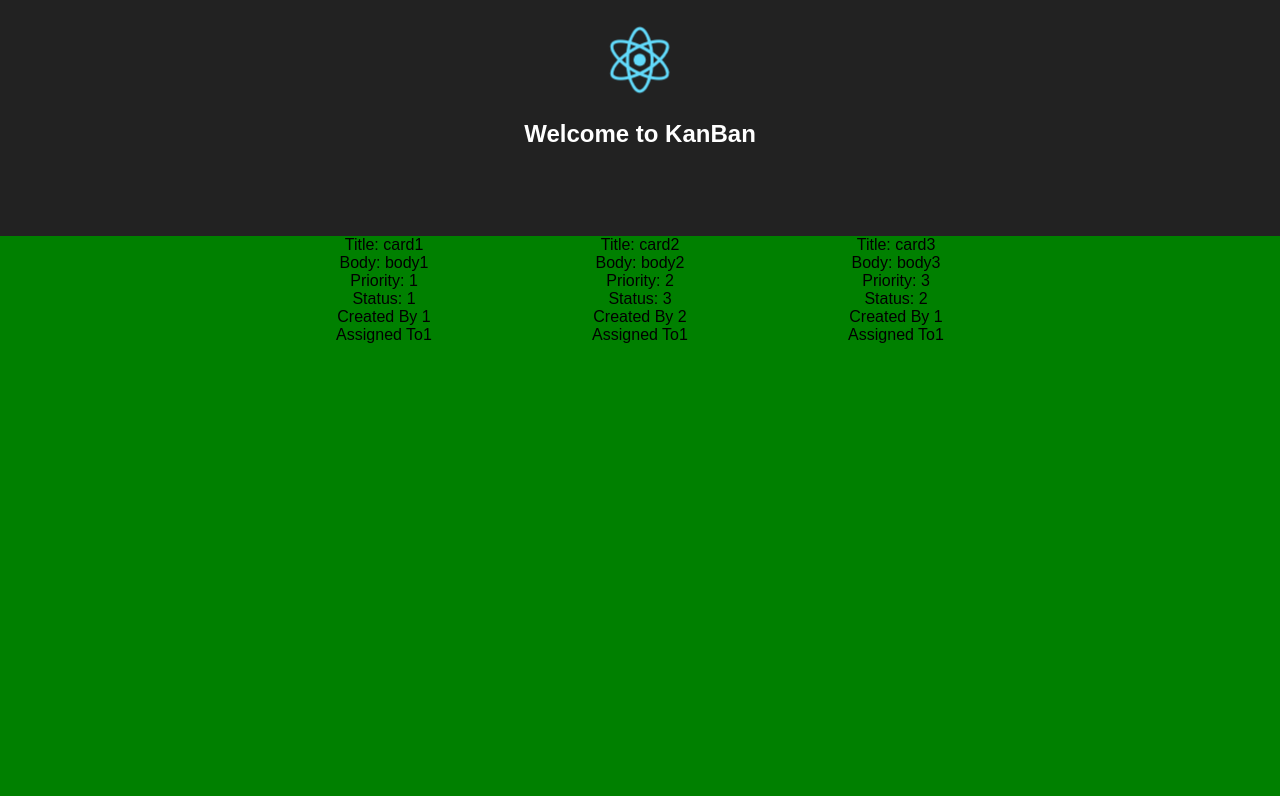
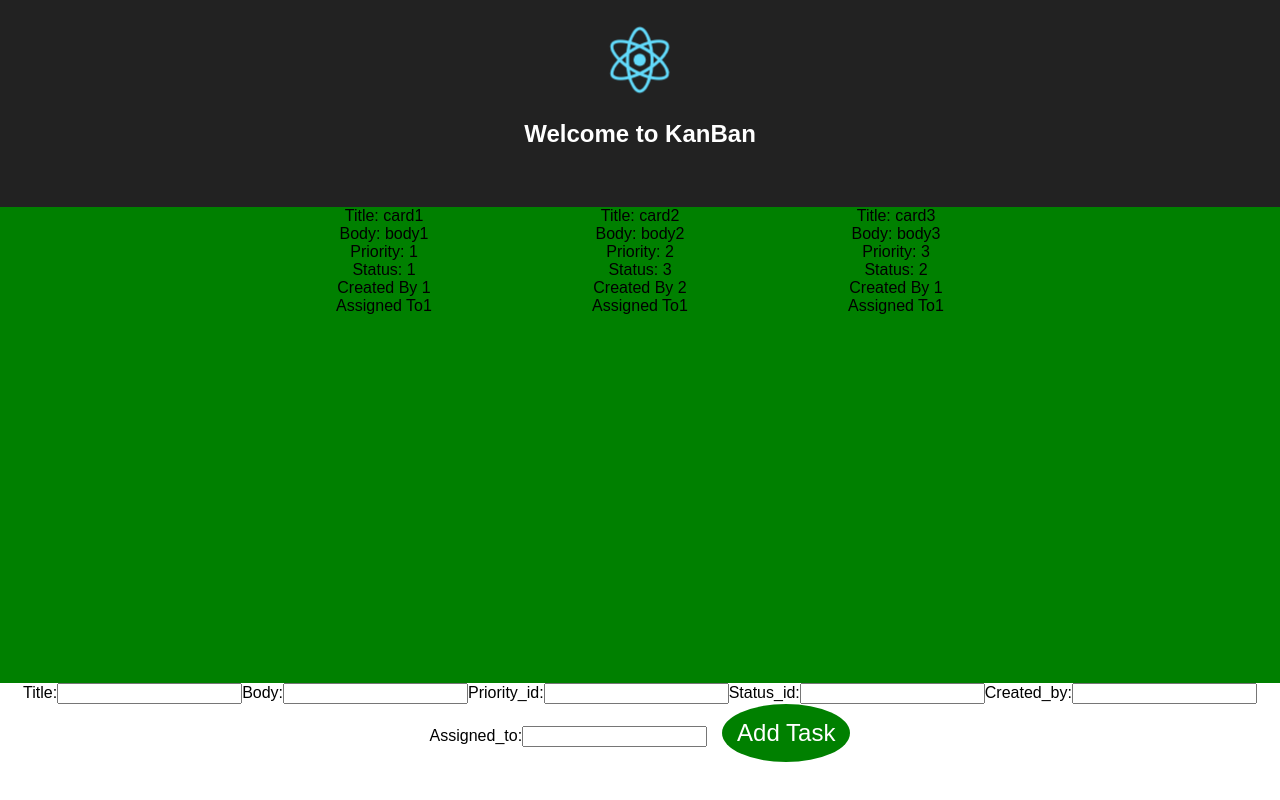
Before and after one commit to IsaiahHarris/kanban, a React (Create React App) app in the folder kanban/: page / in a window 1280 px wide. Built offline with nearby package versions, Linux system fonts and the light colour scheme; no server answers.

Commit message:
can post

```diff
--- a/kanban/package.json
+++ b/kanban/package.json
@@ -18,5 +18,6 @@
     "build": "react-scripts build",
     "test": "react-scripts test --env=jsdom",
     "eject": "react-scripts eject"
-  }
+  },
+  "proxy": "http://localhost:8080/"
 }
--- a/kanban/routes/cards.js
+++ b/kanban/routes/cards.js
@@ -13,8 +13,8 @@ router.route('/')
       })
   })
   .post((req, res) => {
-    const title = req.body.title
-    const body = req.body.body
+    const title = req.body.title.trim()
+    const body = req.body.body.trim()
     const priority_id = req.body.priority_id
     const status_id = req.body.status_id
     const created_by = req.body.created_by
--- a/kanban/src/App.css
+++ b/kanban/src/App.css
@@ -4,7 +4,7 @@ html, body{
 }
 .App {
   text-align: center;
-  height: 100%;
+  height: 85%;
   width: 100%;
 }
 
--- a/kanban/src/App.js
+++ b/kanban/src/App.js
@@ -3,6 +3,7 @@ import logo from './logo.svg';
 import axios from 'axios';
 import Card from './components/Card'
 import './App.css';
+import NewCardForm from './components/NewCardForm'
 import CardList from './components/CardList';
 import Header from './components/Header'
 class App extends React.Component {
@@ -27,7 +28,7 @@ class App extends React.Component {
   }
 
   componentDidMount(){
-    axios.get('/cards')
+    axios.get('/api/cards')
     .then(response=>{
       this.setState({cards: response.data})
     })
@@ -62,15 +63,16 @@ class App extends React.Component {
   }
 
   addNewCard(event){
+    console.log('clicked')
     const data = {}
     data.title = this.state.titleInput
     data.body = this.state.bodyInput
-    data.priority = this.state.priorityInput
-    data.status = this.state.statusInput
+    data.priority_id = this.state.priorityInput
+    data.status_id = this.state.statusInput
     data.created_by = this.state.created_byInput
     data.assigned_to = this.state.assigned_toInput
 
-    axios.post('/cards', data)
+    axios.post('/api/cards', data)
     .then(response=>{
       const card = response.data;
       this.setState(prevState=>{
@@ -85,7 +87,7 @@ class App extends React.Component {
       });
     })
     .catch(err=>{
-      console.log(err)
+      console.log(err.message)
     })
   }
   render() {
@@ -93,6 +95,16 @@ class App extends React.Component {
       <div className="App">
         <Header />
         <CardList cards={this.state.cards} className='cards' />
+        <NewCardForm
+        changeHandler= {this.handleInputChange}
+        formHandler = {this.addNewCard}
+        titleInput = {this.state.titleInput}
+        bodyInput = {this.state.bodyInput}
+        priorityInput = {this.state.priorityInput}
+        statusInput = {this.state.statusInput}
+        created_byInput = {this.state.created_byInput}
+        assigned_toInput = {this.state.assigned_toInput}
+        />
       </div>
     );
   }
--- /dev/null
+++ b/kanban/src/components/AddCardButton.js
@@ -0,0 +1,23 @@
+import React from 'react';
+
+let styles = {
+  fontSize: '1.5rem',
+  backgroundColor:'green',
+  padding:'15px',
+  borderRadius: '50%',
+  color: 'white',
+  border: 0,
+  marginLeft: '15px'
+}
+
+const AddCardButton = props => {
+  return (
+    <button
+    style={styles}
+    onClick={props.clickHandler}
+    >{props.label || 'Click Me'}
+    </button>
+  )
+}
+
+export default AddCardButton;
--- /dev/null
+++ b/kanban/src/components/NewCardForm/index.js
@@ -0,0 +1,64 @@
+import React from 'react';
+import AddCardButton from '../AddCardButton';
+
+const NewCardForm = props => {
+  const {
+    titleInput,
+    bodyInput,
+    priorityInput,
+    statusInput,
+    created_byInput,
+    assigned_toInput,
+    formHandler,
+    changeHandler
+  } = props
+  return (
+    <div className="NewCardForm-container">
+      <label htmlFor="title">Title:</label>
+      <input type="text"
+        name="title"
+        id="title"
+        value={titleInput}
+        onChange={changeHandler}
+      />
+      <label htmlFor="body">Body:</label>
+      <input type="text"
+        name="body"
+        id="body"
+        value={bodyInput}
+        onChange={changeHandler}
+      />
+      <label htmlFor="priority">Priority_id:</label>
+      <input type="text"
+        name="priority_id"
+        id="priority"
+        value={priorityInput}
+        onChange={changeHandler}
+      />
+      <label htmlFor="status">Status_id:</label>
+      <input type="text"
+        name="status_id"
+        id="status"
+        value={statusInput}
+        onChange={changeHandler}
+      />
+      <label htmlFor="created_by">Created_by:</label>
+      <input type="text"
+        name="created_by"
+        id="created_by"
+        value={created_byInput}
+        onChange={changeHandler}
+      />
+      <label htmlFor="assigned_to">Assigned_to:</label>
+      <input type="text"
+        name="assigned_to"
+        id="assigned_to"
+        value={assigned_toInput}
+        onChange={changeHandler}
+      />
+      <AddCardButton label = 'Add Task' clickHandler = {formHandler}/>
+    </div>
+  )
+}
+
+export default NewCardForm;
```
Also changed, not shown: kanban/src/components/NewCardForm/NewCardForm.css (added), 1 other file (tests, documents, lock files or other folders).
